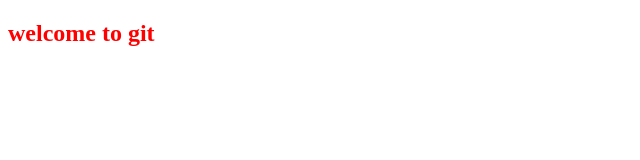
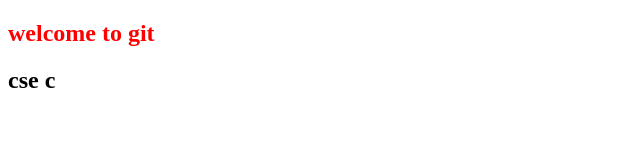
Before and after one commit to visala-samyutha/weLab, a plain HTML site: page index.html in a window 1280 px wide. Shown: the full height of the page, 0-640 px from the left. Drawn offline with Linux system fonts and the light colour scheme.

Commit message:
Update index.html

```diff
--- a/index.html
+++ b/index.html
@@ -7,5 +7,6 @@
 </head>
 <body>
     <h2 style="color:red">welcome to git</h2>
+    <h2>cse c</h2>
 </body>
 </html>
```
